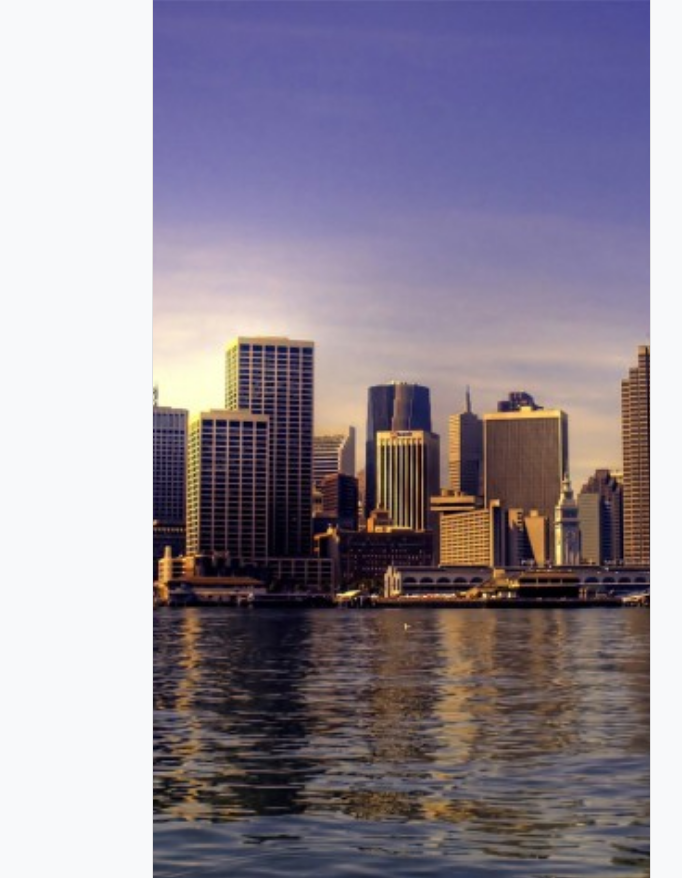
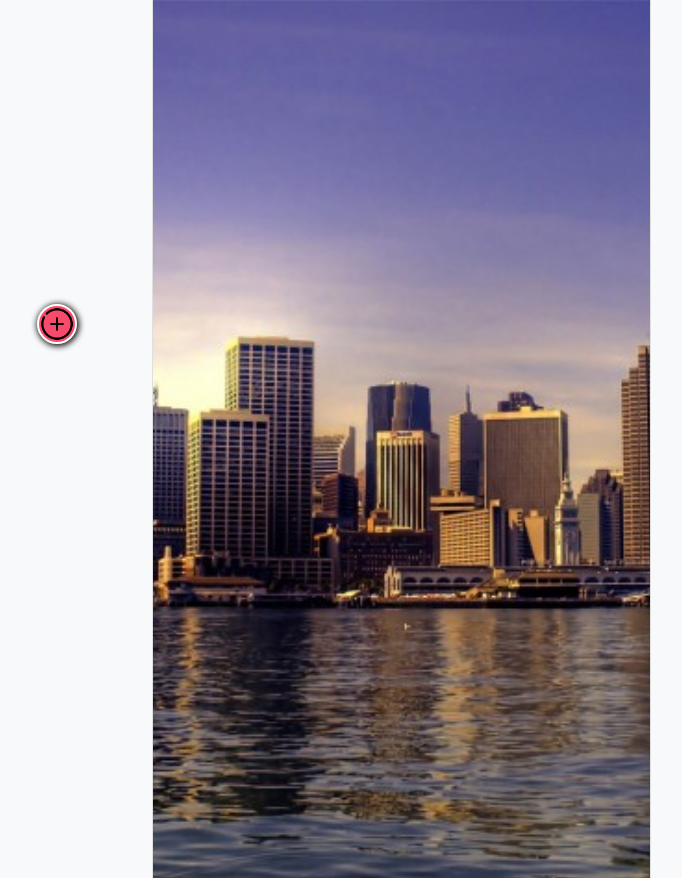
Before and after one commit to COdingaorg/Instagram_clone, a Django app: page / in a window 1280 px wide. Shown: the part 336-1214 px from the top of the page, without its empty margins (65-747 px from the left). Run offline with Django 3.2, Linux system fonts and the light colour scheme; the visitor is signed in with stand-in values (Sample User, id 1); parts of the project's set-up code (start-up, migrations or seed data) failed here and were passed over; some libraries are stand-ins or nearby versions; some web fonts are replaced.

Commit message:
adds add button in homepage

```diff
--- a/gallery/static/css/styles.css
+++ b/gallery/static/css/styles.css
@@ -6,6 +6,7 @@
 	box-sizing: border-box;
   font-family: 'Montserrat', sans-serif;
   border-radius: 5px;
+  transition: all 0.5s 0s ease-in-out;
 }
 svg:hover, svg:active{
   background-color: rgb(248,75,107);
@@ -105,7 +106,21 @@ nav.navbar{
 .card-footer>form>input, .card-footer>form>input:hover, .card-footer>form>input:active{
   border: 0 solid white;
 }
-
+.add_button>a>img{
+  width: 40px;
+  position: fixed;
+  top: 80vh;
+  left: 8vw;
+  background-color: rgb(248,75,107);
+  border-radius: 50px;
+  border: 2px solid white;
+  box-shadow: 1px 1px 6px 1px black;
+  z-index: 3;
+}
+.add_button>a>img:hover{
+  background-color:rgb(248,68,76);
+  width: 50px;
+}
 /*styling suggestion section*/
 .follow-section{
   padding: 15px 8px;
--- a/gallery/templates/app_templates/index.html
+++ b/gallery/templates/app_templates/index.html
@@ -7,7 +7,12 @@
 
 <div class="pinsta row bg-light">
   <!-- section for sight balance -->
-  <div class="col-md-2 empty-section"></div>
+  <div class="col-md-2 empty-section">
+    <!--add post button-->
+    <div class="add_button">
+     <a href=""><img src="../../static/images/add-new.png" alt="add new post"></a>
+    </div>
+  </div>
   <!-- section for posts-->
   <div class="col-md-5 row post-section">
     <div class="stories mb-10">
--- a/gallery/templates/app_templates/navbar.html
+++ b/gallery/templates/app_templates/navbar.html
@@ -1,4 +1,4 @@
-<nav class="navbar navbar-expand-lg navbar-light bg-white">
+<nav class="container-md-fluid navbar navbar-expand-md navbar-light bg-white">
   <strong><a class="navbar-brand nav-brand" href="/">Pinstagram</a></strong>
   <button class="navbar-toggler" type="button" data-toggle="collapse" data-target="#navbarSupportedContent"
     aria-controls="navbarSupportedContent" aria-expanded="false" aria-label="Toggle navigation">
```
